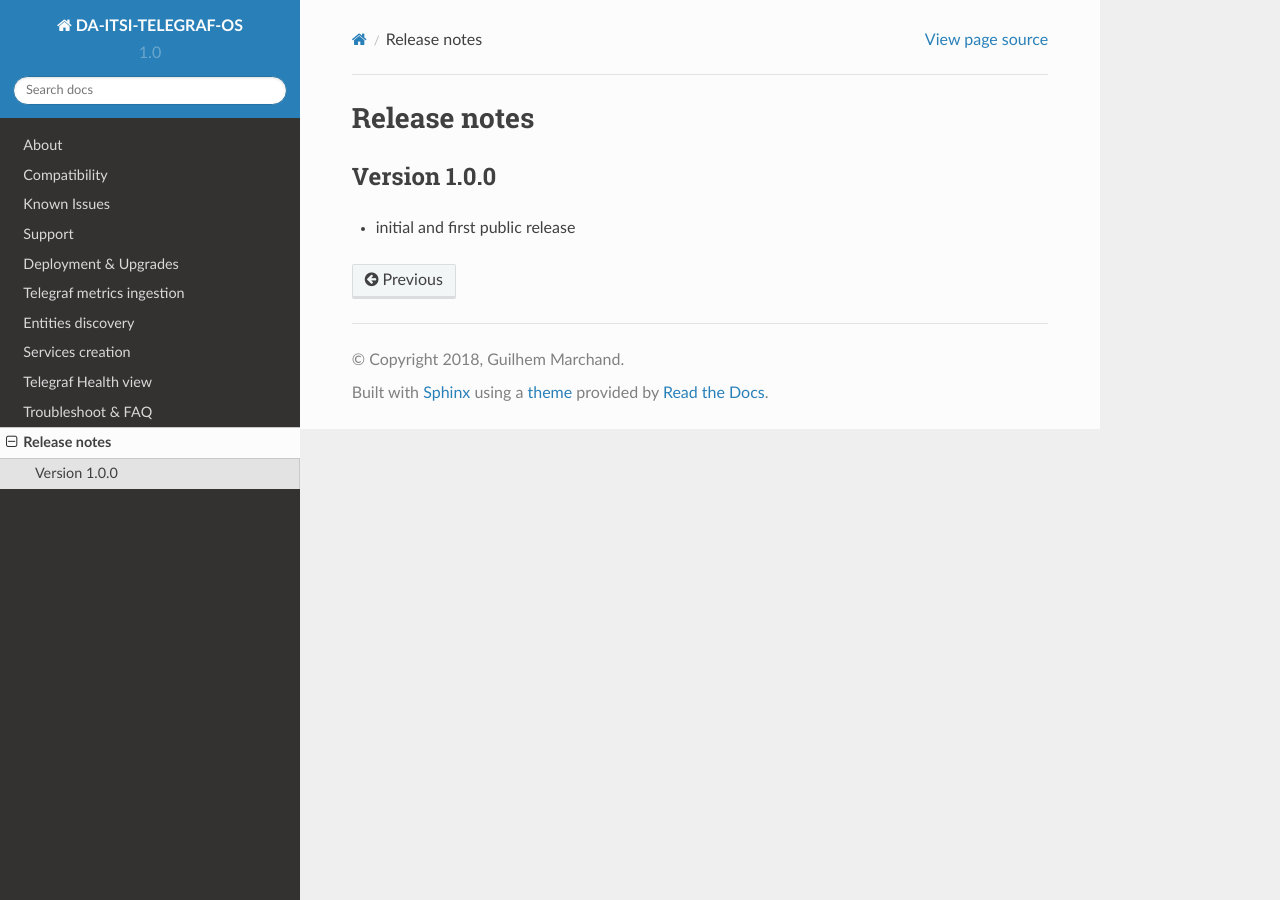
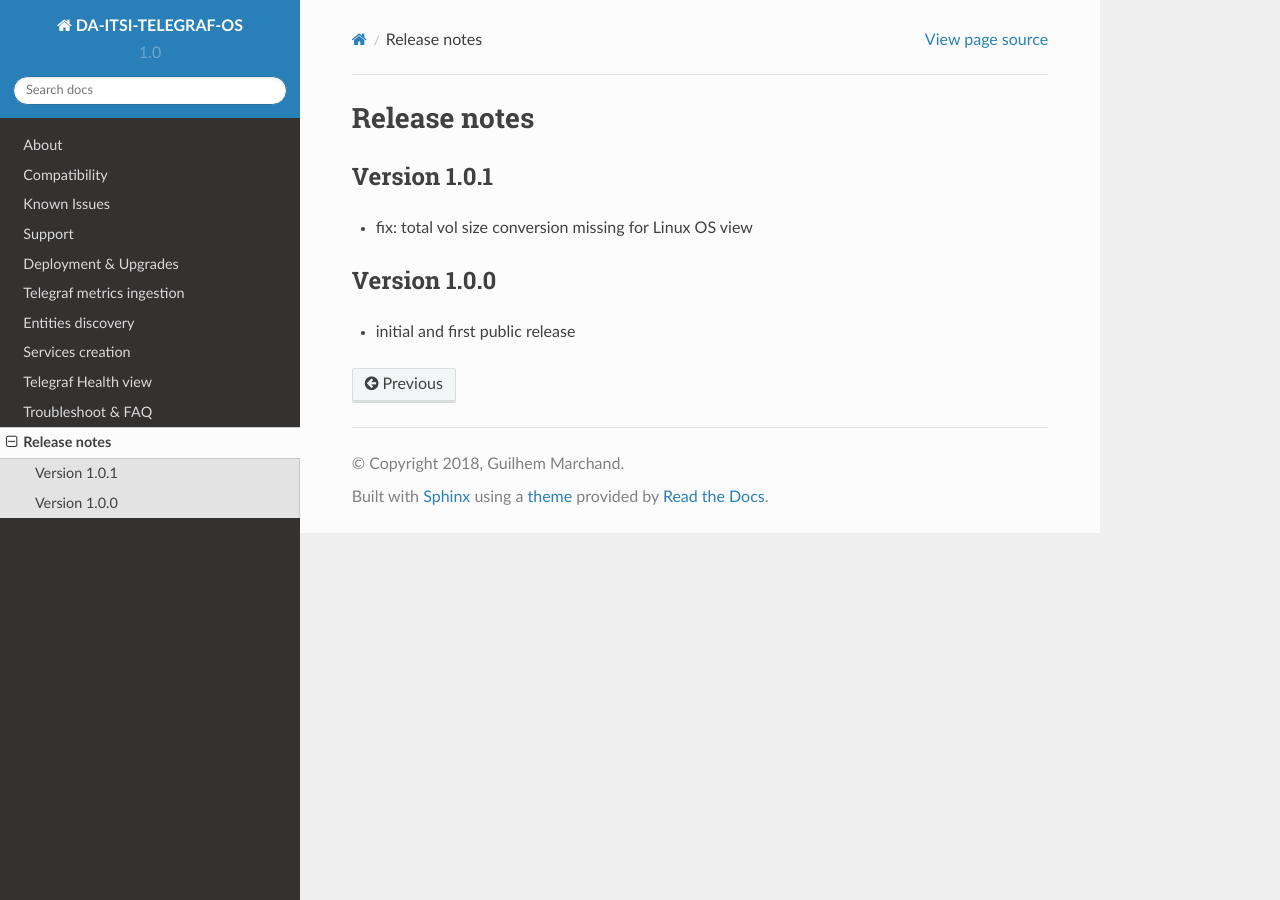
Before and after one commit to guilhemmarchand/DA-ITSI-TELEGRAF-OS, a Sphinx documentation site: the page built from docs/releasenotes.rst, in a window 1280 px wide. Built offline with Sphinx 7.4.7 and the Read the Docs theme 2.0.0, drawn with Linux system fonts in a browser that asks for light colours.

Commit message:
Fix missing conversion Linux view

```diff
--- a/docs/releasenotes.rst
+++ b/docs/releasenotes.rst
@@ -1,5 +1,10 @@
 Release notes
 #############
+
+Version 1.0.1
+=============
+
+- fix: total vol size conversion missing for Linux OS view
 
 Version 1.0.0
 =============
```
Also changed, not shown: 4 other files.
